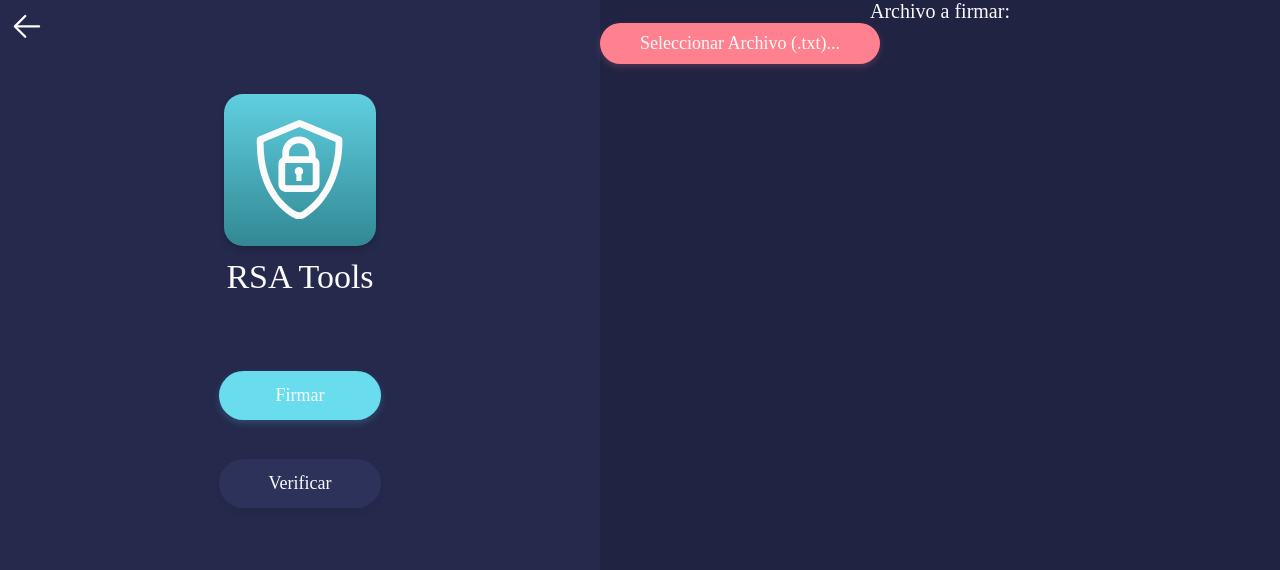
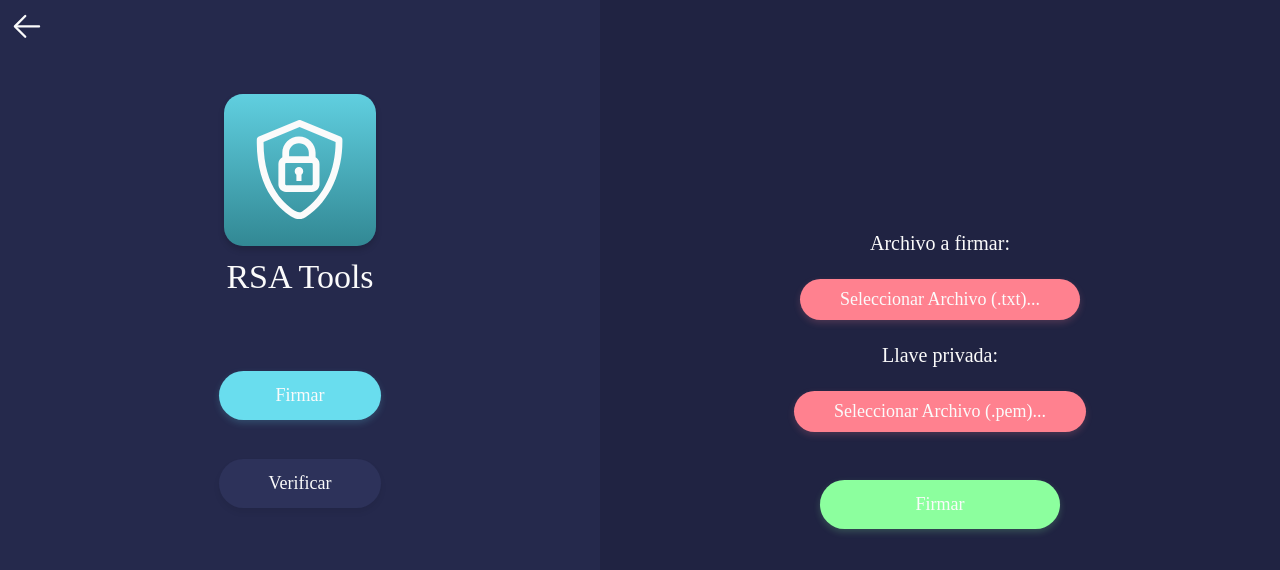
Before and after one commit to Ruben35/RSA-Tools, a React (Vite) app: page /signature in a window 1280 px wide. Shown: the top 570 px of the page. Built offline with nearby package versions, Linux system fonts and the light colour scheme.

Commit message:
Finalizing frontend and write of document sign.

```diff
--- a/electron/preload.js
+++ b/electron/preload.js
@@ -7,6 +7,7 @@ const WINDOW_API = {
     askGenerationKeys: () => ipcRenderer.invoke("askGenerationKeys"),
     saveGeneratedKeys: (objectKeys) => ipcRenderer.send("saveGeneratedKeys", objectKeys),
     getFile: (type) => ipcRenderer.invoke("getFile",type),
+    saveTxtSignFile: (objectFile) => ipcRenderer.invoke("saveTxtSignFile",objectFile)
 }
 
 contextBridge.exposeInMainWorld('api', WINDOW_API);
--- a/src/components/SelectFile.jsx
+++ b/src/components/SelectFile.jsx
@@ -14,14 +14,13 @@ const SelectFile = (props) => {
         else
             setFileName(null)
 
-        console.log(file)
         props.onChange(file);
     }
 
 
     return (
         <div className='selectionFile'>
-            {fileName!=null?"Archivo: "+fileName:""}
+            {fileName!=null?(<><b>Archivo: &nbsp;</b>{fileName}</>):""}
             <button className={fileName!=null?"small":""}
                     onClick={getFile}>
             {fileName==null?("Seleccionar Archivo"+buttonLabelEnding)
--- a/src/pages/Signature.jsx
+++ b/src/pages/Signature.jsx
@@ -7,6 +7,46 @@ import SelectFile from '../components/SelectFile';
 const Signature = () => {
 
     const [processType, setProcessType] = useState("Firmar");
+    const [textFile, setTextFile] = useState(null);
+    const [keyFile, setKeyFile] = useState(null);
+
+    const startSignOrVerfication = () => {
+        if(textFile == null || keyFile == null){
+            window.api.makeDialog({
+                title: processType +" archivo",
+                message: "Selecciona un archivo y la llave...",
+                type: "warning"
+            });
+            return
+        }
+
+        if(processType==="Firmar"){
+            // TODO: Process of signature with textFile.data and keyFile.data
+            var objectFile = {
+                path: textFile.path,
+                data:  textFile.data //! Change with the new string content
+            }
+
+            window.api.saveTxtSignFile(objectFile)
+
+        }else{
+            // TODO: Process of verification with textFile.data and keyFile.data
+
+            var isValid = false; // TODO: This flag is the one to check if is a valid sign.
+
+            var fileName = textFile.path.split("\\");
+            fileName = fileName[fileName.length -1];
+
+            window.api.makeDialog({
+                title: "Verificación de Archivo.",
+                message: "El archivo "+fileName+" "+(isValid ? "es auntentico ya que corresponde su firma."
+                                                             :"no es autentico ya que no corresponde su firma."),
+                type: (isValid ? "info" : "error")
+            });
+        }
+
+        window.location.reload(false)
+    }
 
     return (
         <div className="mainContainer">
@@ -14,7 +54,7 @@ const Signature = () => {
                 <Link to="/">
                     <div className='back'>
                         <div>
-                            <BackIcon />
+                            <BackIcon/>
                         </div>
                     </div>
                 </Link>
@@ -29,8 +69,13 @@ const Signature = () => {
                 />
             </aside>
             <div>
-                <span>Archivo a {processType==="Firmar"?"firmar":"validar"}:</span>
-                <SelectFile type="txt"/>
+                <span>Archivo a {processType==="Firmar"?"firmar":"verificar"}:</span>
+                <SelectFile type="txt" onChange={(v) => setTextFile(v)}/>
+                <span>{processType==="Firmar"?"Llave privada:":"Llave pública:"}</span>
+                <SelectFile type="pem" onChange={(v) => setKeyFile(v)}/>
+                <div className='buttonMake'>
+                    <button onClick={startSignOrVerfication}>{processType==="Firmar"?"Firmar":"Verificar"}</button>
+                </div>
             </div>
         </div>
     );
--- a/src/styles/main.css
+++ b/src/styles/main.css
@@ -123,6 +123,14 @@ aside{
     background-color: var(--elevation-L1);
 }
 
+aside + div {
+    display: flex;
+    justify-content: center;
+    align-items: center;
+    flex-direction: column;
+    gap: 1.5rem;
+}
+
 .back {
     display: flex;
     justify-content: flex-start;
@@ -213,6 +221,7 @@ button:active {
     height: 49px;
     margin: auto;
     background-color: var(--orange);
+    box-shadow: 0 3px 7px 0 rgba(255, 192, 97, 0.2);
 }
 
 .mainButtons a{
@@ -263,3 +272,14 @@ button:active {
 .selectionFile button:hover{
     box-shadow: 0 5px 9px 0 rgb(255 129 143 / 22%);
 }
+
+.buttonMake button{
+    width: 15rem;
+    box-shadow: 0 3px 7px 0 rgba(140, 255, 158, 0.2);
+    background-color: var(--green);
+    margin-top: 1.5rem;
+}
+
+.buttonMake button:hover{
+    box-shadow: 0 5px 9px 0 rgb(140 255 158 / 22%);
+}
```
Also changed, not shown: electron/main.js (+29 -2 lines).
